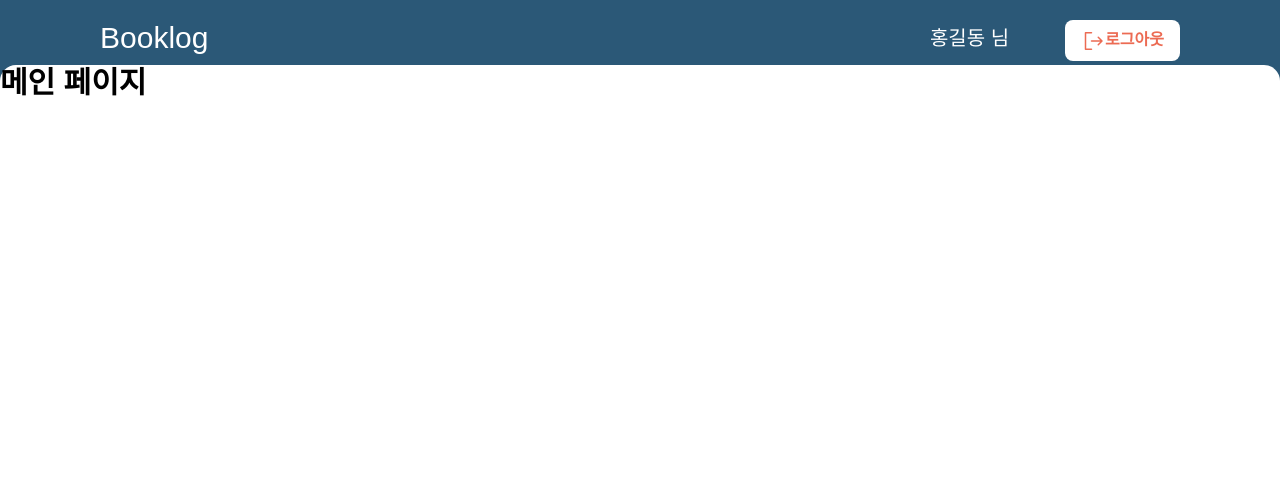
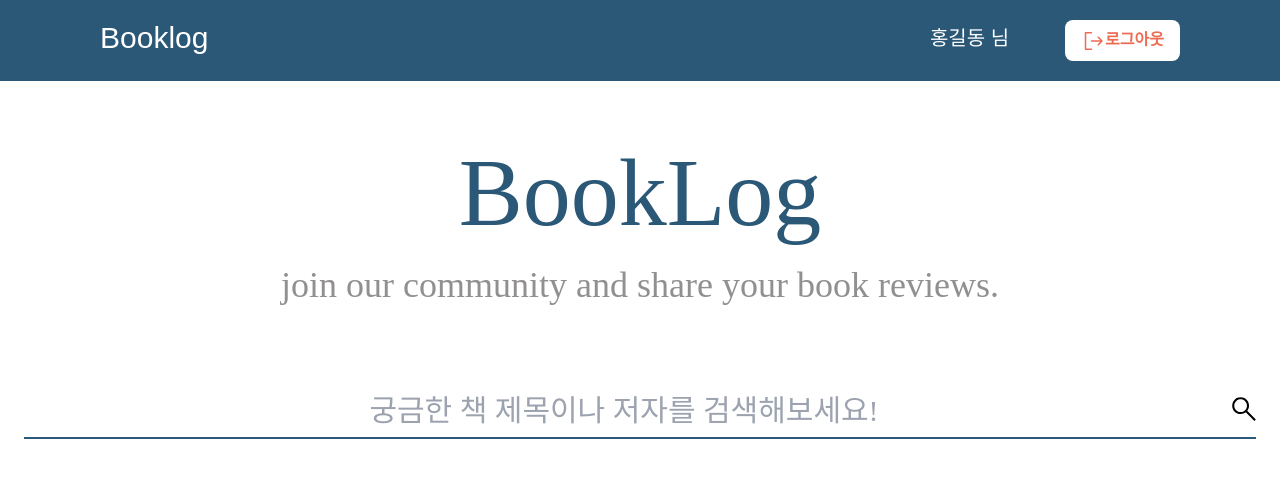
Before and after one commit to team1-booklog/Frontend, a React (Vite) app: page / in a window 1280 px wide. Shown: the top 478 px of the page. Built offline with nearby package versions, Linux system fonts and the light colour scheme; a web font is replaced by a local one.

Commit message:
[FEAT] - 상단 글씨, 검색바 만들기

```diff
--- a/src/pages/MainPage.tsx
+++ b/src/pages/MainPage.tsx
@@ -1,7 +1,52 @@
+import { useState, useEffect } from 'react';
+import  MagnifyingGlass from '../assets/icons/MagnifyingGlass.svg';
+import cn from '../libs/cn.ts';
+
 export default function MainPage() {
+  const [searchText, setSearchText] = useState("");
+  useEffect(() => {
+    console.log("searchText changed: ", searchText);
+  }, [searchText]);
+
   return (
-    <div>
-      <h1 className="font-bold text-3xl">메인 페이지</h1>
+    <>
+    <div className={cn(
+      "relative w-full flex-col justify-center text-center",
+      "flex flex-col items-center mt-10 md:mt-20 gap-3 md:gap-6",
+      "w-fit font-rockwell font-normal"
+    )}>
+      <h1 className="w-fit text-3xl md:text-5xl xl:text-8xl text-[#2B5877]">
+        BookLog
+      </h1>
+      <h2 className="w-fit text-base md:text-2xl xl:text-4xl text-[#918F8F]">
+        join our community and share your book reviews.
+      </h2>
     </div>
+
+    {/* 검색 바 */}
+    <div className={cn(
+      "relative w-full flex justify-center items-center mt-6 md:mt-20 gap-2",
+      "font-rockwell font-normal"
+    )}>
+      <div className='border-b-2 border-[#2B5877]'>
+        <input
+          type="text"
+          placeholder="궁금한 책 제목이나 저자를 검색해보세요!"
+          value={searchText}
+          onChange={(e) => setSearchText(e.target.value)}
+          className={cn(
+            "w-[300px] sm:w-[600px] xl:w-[1200px] p-2 inline-block text-center",
+            "text-base md:text-xl xl:text-3xl"
+          )}
+        />
+        <button
+          onClick={() => alert("Search for " + searchText)}
+          className="ml-0 md:ml-2"
+        >
+          <img src={MagnifyingGlass} alt="Search" className="w-4 md:w-6 h-4 md:h-6" />
+        </button>
+      </div>
+    </div>
+    </>
   );
 }
```
